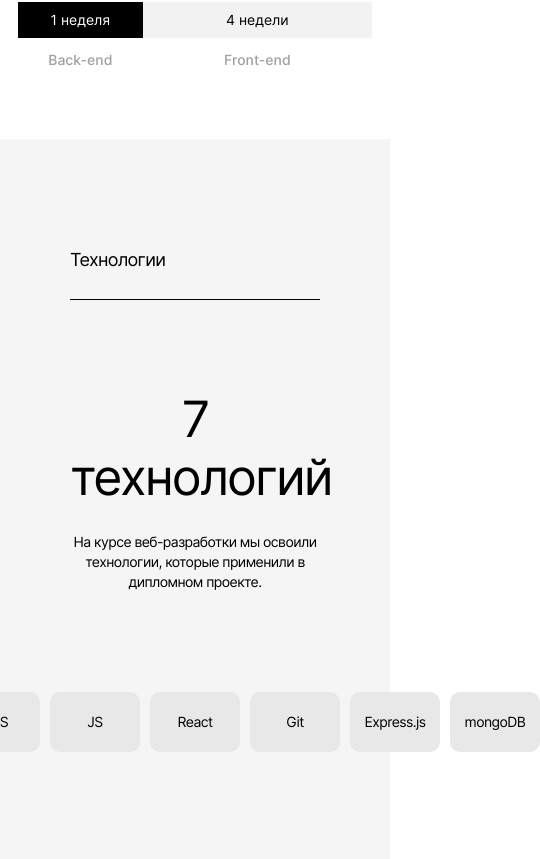
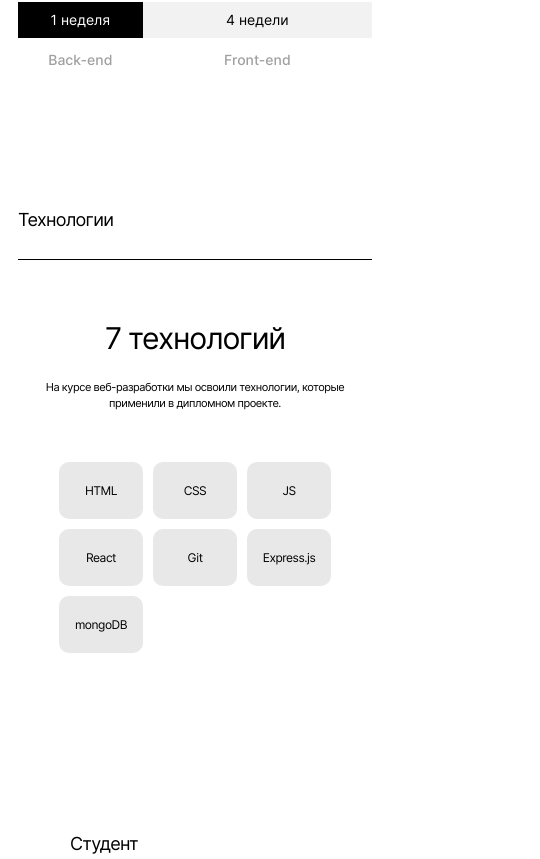
Before and after one commit to mahakomar11/movies-explorer-frontend, a React (Create React App) app: page / in a window 390 px wide. Shown: the part 1205-2064 px from the top of the page, 540 px wide, since content can reach past the window. Built offline with nearby package versions, Linux system fonts and the light colour scheme.

Commit message:
Make adaptive Techs

```diff
--- a/src/components/Techs/Techs.css
+++ b/src/components/Techs/Techs.css
@@ -1,6 +1,19 @@
 .techs {
   background: #f5f5f5;
   padding: 110px 70px;
+}
+
+@media screen and (max-width: 768px) {
+  .techs {
+    padding: 90px 50px;
+  }
+}
+
+@media screen and (max-width: 540px) {
+  .techs {
+    background: white;
+    padding: 70px 18px;
+  }
 }
 
 .techs__subtitle {
@@ -12,31 +25,68 @@
   letter-spacing: -0.04em;
 }
 
+@media screen and (max-width: 768px) {
+  .techs__subtitle {
+    margin-top: 80px;
+  }
+}
+
+@media screen and (max-width: 540px) {
+  .techs__subtitle {
+    margin-top: 60px;
+    font-size: 30px;
+    line-height: 36px;
+  }
+}
+
 .techs__text {
   font-size: 14px;
   line-height: 1.43;
   text-align: center;
   letter-spacing: -0.04em;
-  margin: 26px 0 100px;
+  margin: 26px auto 100px;
+  max-width: 460px;
+}
+
+@media screen and (max-width: 768px) {
+  .techs__text {
+    font-size: 12px;
+    line-height: 1.5;
+    margin: 22px auto 83px;
+  }
+}
+
+@media screen and (max-width: 540px) {
+  .techs__text {
+    font-size: 11px;
+    line-height: 1.45;
+    margin: 24px auto 50px;
+  }
 }
 
 .techs__stack {
-  display: flex;
+  display: grid;
+  grid-template-columns: repeat(auto-fit, minmax(84px, max-content));
+  column-gap: 10px;
+  row-gap: 10px;
   justify-content: center;
+  margin: 0 10px;
 }
 
 .techs__tech {
   margin: 0;
-  margin-right: 10px;
   font-size: 14px;
   line-height: 60px;
   text-align: center;
   letter-spacing: -0.04em;
-  min-width: 90px;
   background: #e8e8e8;
   border-radius: 10px;
 }
 
-.techs__tech:last-of-type {
-  margin-right: 0;
+@media screen and (max-width: 768px) {
+  .techs__tech {
+    font-size: 12px;
+    line-height: 57px;
+    max-width: 84px;
+  }
 }
```
